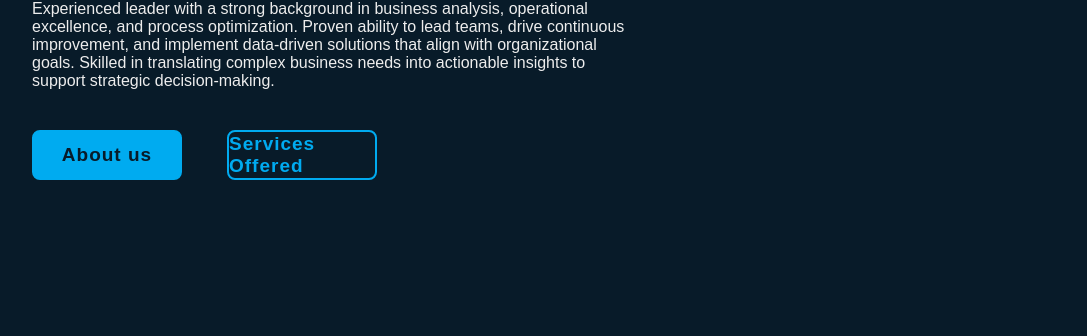
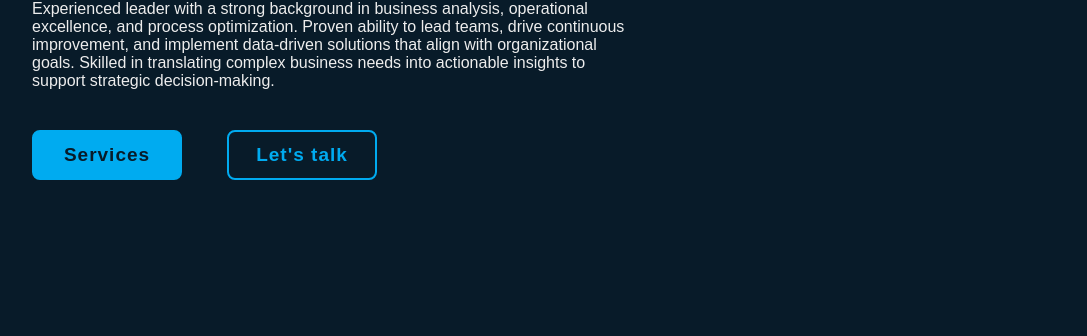
Before and after one commit to GetJaxHub/MambaAutomizeV2, a plain HTML site: page index.html in a window 1280 px wide. Shown: the part 372-708 px from the top of the page, without its empty margins (96-1183 px from the left). Drawn offline with nearby package versions, Linux system fonts and the light colour scheme.

Commit message:
Update index.html

```diff
--- a/index.html
+++ b/index.html
@@ -34,8 +34,8 @@
                 Skilled in translating complex business needs into actionable insights to support strategic decision-making.
             </p>
             <div class="btn-box">
-                <a href="#">About us</a>
-                <a href="#">Services Offered</a>
+                <a href="#">Services</a>
+                <a href="#">Let's talk</a>
             </div>
         </div>
 
```
